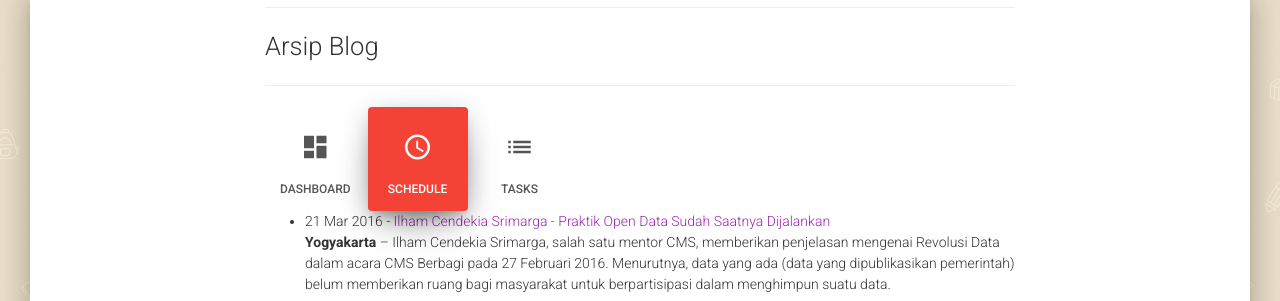
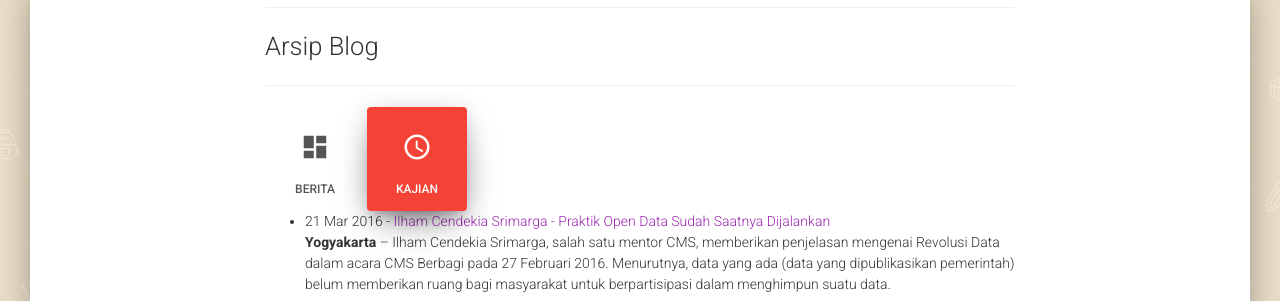
Before and after one commit to riouwa/ciptamedia.github.io, a Jekyll site: the page built from blog.md, in a window 1280 px wide and 921 px high. Shown: the part 253-554 px from the top of the window. Built offline with Jekyll 4.4.1, drawn with Linux system fonts in a browser that asks for light colours; nearby versions of some CDN libraries.

Commit message:
Update blog.md

```diff
--- a/blog.md
+++ b/blog.md
@@ -7,31 +7,27 @@ layout: main
 
 <ul class="nav nav-pills nav-pills-danger" role="tablist">
 	<li>
-		<a href="#dashboard" role="tab" data-toggle="tab">
+		<a href="#berita" role="tab" data-toggle="tab">
 			<i class="material-icons">dashboard</i>
-			Dashboard
+			Berita
 		</a>
 	</li>
 	<li class="active">
-		<a href="#schedule" role="tab" data-toggle="tab">
+		<a href="#kajian" role="tab" data-toggle="tab">
 			<i class="material-icons">schedule</i>
-			Schedule
-		</a>
-	</li>
-	<li>
-		<a href="#tasks" role="tab" data-toggle="tab">
-			<i class="material-icons">list</i>
-			Tasks
+			Kajian
 		</a>
 	</li>
 </ul>
 
+<div id="berita">
 <ul>
   {% for post in site.categories.Berita %}
     <li><span>{{ post.date | date_to_string }}</span> - <a href="{{ site.baseurl }}{{ post.url }}">{{ post.title }}</a>
     {{ post.excerpt }}</li>
   {% endfor %}
 </ul>
+</div>
 
 <ul>
   {% for post in site.categories.Kajian %}
```
